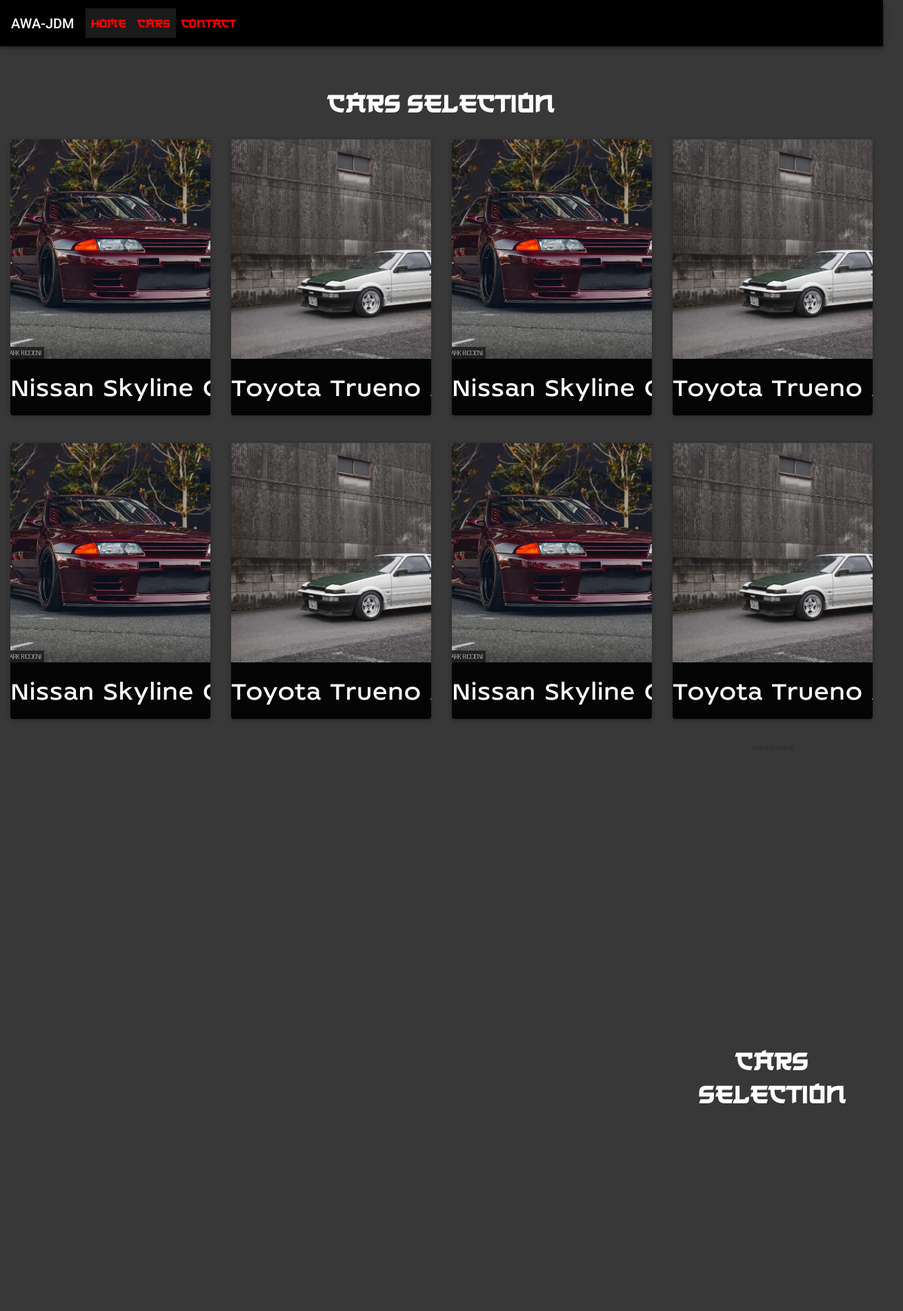
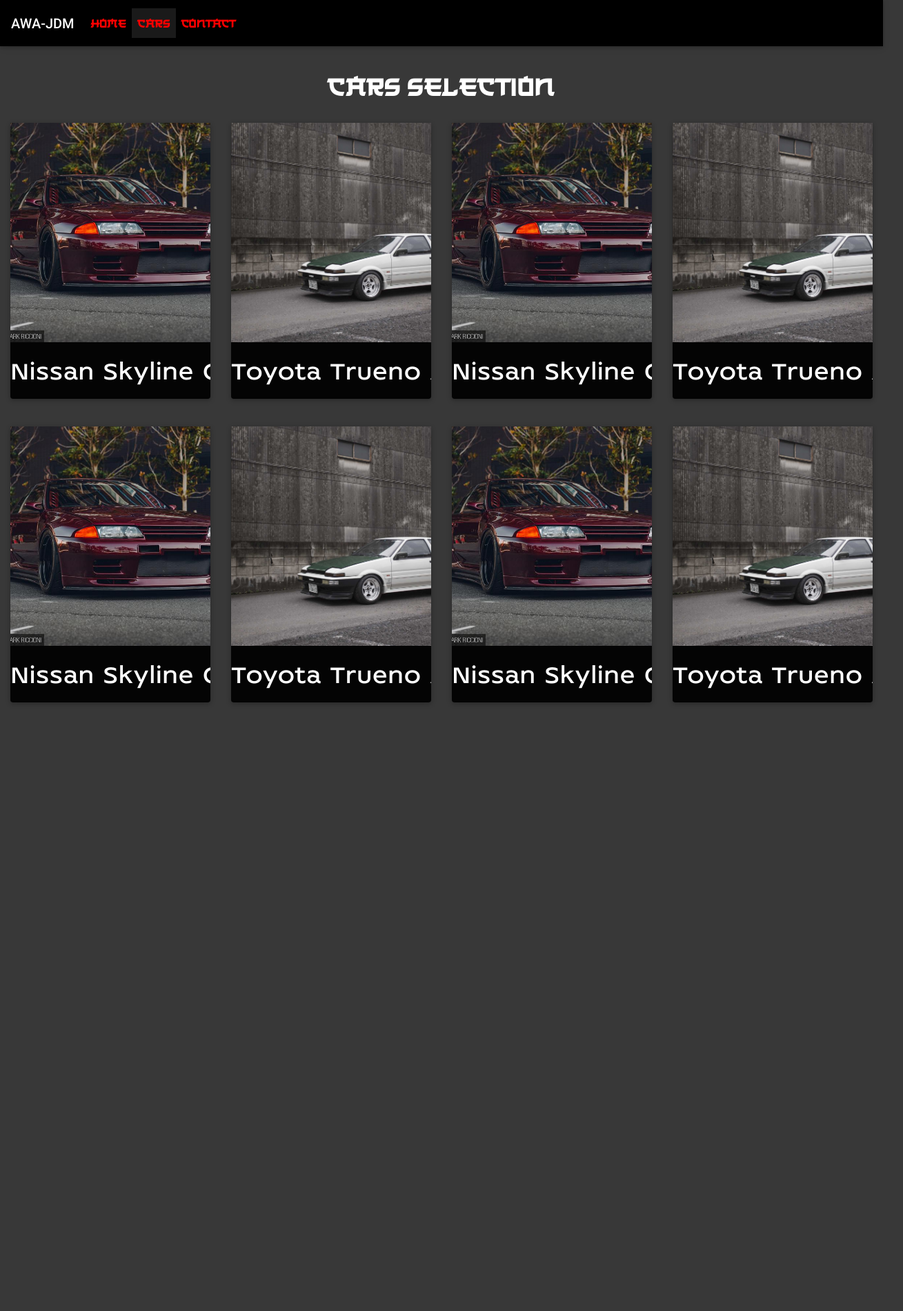
Before and after one commit to CPNV-ES/AWA-JDM, a plain HTML site: page views/cars.html in a window 1280 px wide. Shown: the top 1900 px of the page at 69% size, 1309 px wide, since content can reach past the window. After the commit the page ends 1048 px from the top, so only its background shows below. Drawn offline with nearby package versions, Linux system fonts and the light colour scheme; files whose address does not match are found by name.

Commit message:
Update cars.html

```diff
--- a/views/cars.html
+++ b/views/cars.html
@@ -10,7 +10,7 @@
         <link rel="stylesheet" href="../css/style.css">
     </head>
     <body>
-<<<<<<< HEAD
+
       <nav class="navbar fixed-top navbar-expand-lg navbar-dark scrolling-navbar">
         <a class="navbar-brand" href="#"><strong>AWA-JDM</strong></a>
         <button class="navbar-toggler" type="button" data-toggle="collapse" data-target="#navbarSupportedContent"
@@ -100,39 +100,7 @@
                     <p>Toyota Trueno AE86</p>
                   </div>
                 </div>
-=======
-        <header>
 
-            <nav class="navbar fixed-top navbar-expand-lg navbar-dark scrolling-navbar">
-              <a class="navbar-brand" href="#"><strong>AWA-JDM</strong></a>
-              <button class="navbar-toggler" type="button" data-toggle="collapse" data-target="#navbarSupportedContent"
-                aria-controls="navbarSupportedContent" aria-expanded="false" aria-label="Toggle navigation">
-                <span class="navbar-toggler-icon"></span>
-              </button>
-              <div class="collapse navbar-collapse" id="navbarSupportedContent">
-                <ul class="navbar-nav mr-auto">
-                  <li class="nav-item active">
-                    <a class="nav-link" href="/views">Home <span class="sr-only">(current)</span></a>
-                  </li>
-                  <li class="nav-item active">
-                    <a class="nav-link" href="cars.html">Cars</a>
-                  </li>
-                  <li class="nav-item">
-                    <a class="nav-link" href="#">Contact</a>
-                  </li>
-                </ul>
-              </div>
-            </nav>
-
-            <div class="viewCars intro-2">
-              <div class="full-bg-img">
-                <div class="mask flex-center text-center mainTitle">
-                    <h1 class="titleCars">Cars Selection</h1>
-                </div>
->>>>>>> 174ea31faffb1ce9c3714185f07f757dd464aa89
-              </div>
-            </div>
-          </div>
           </main>
           <script type="text/javascript" src="node_modules/mdbootstrap/js/jquery.min.js"></script>
           <script type="text/javascript" src="node_modules/mdbootstrap/js/popper.min.js"></script>
```
